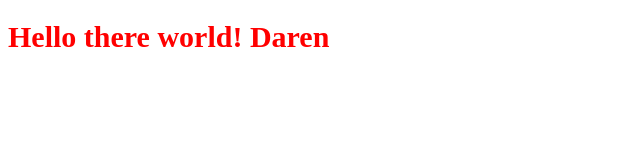
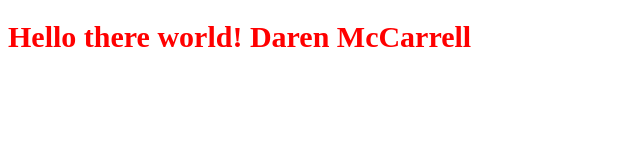
Before and after one commit to darenmcc16/github-pages-demo, a plain HTML site: page index.html in a window 1280 px wide. Shown: the whole page, without its empty margins (0-640 px from the left). Drawn offline with Linux system fonts and the light colour scheme.

Commit message:
added last name

```diff
--- a/index.html
+++ b/index.html
@@ -5,6 +5,6 @@
   <link rel="stylesheet" type="text/css" href="./main.css">
 </head>
 <body>
-  <h1>Hello there world! Daren</h1>
+  <h1>Hello there world! Daren McCarrell</h1>
 </body>
 </html>
```
